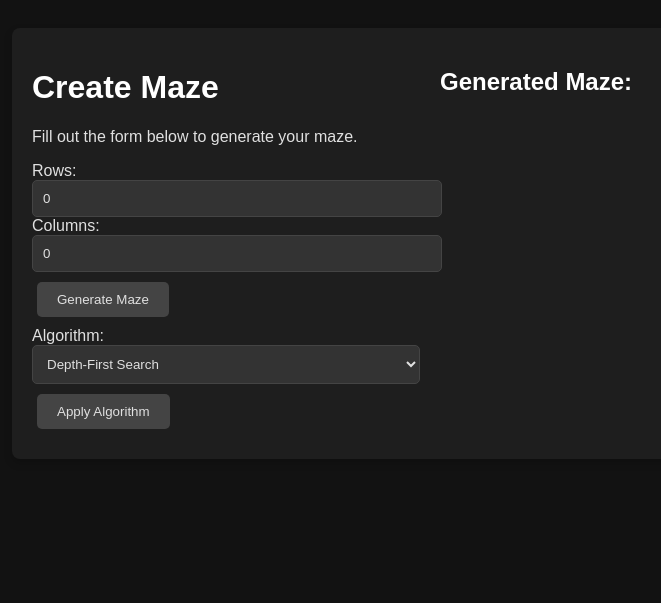
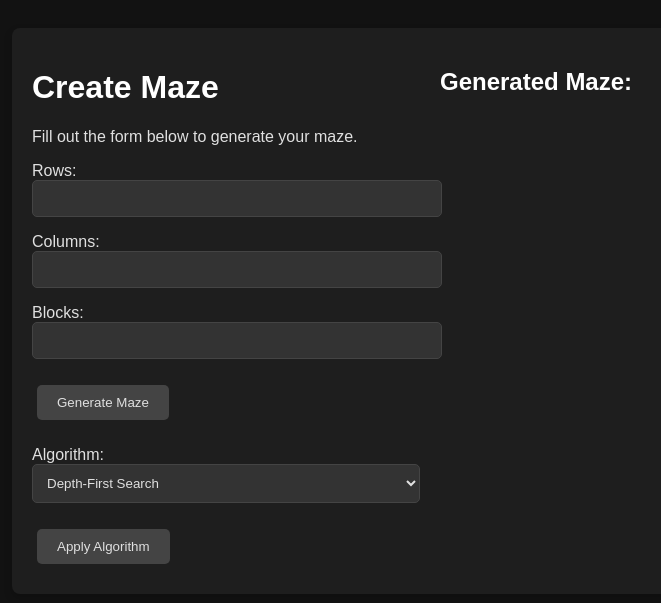
Before and after one commit to HarshAhalpara-001/DFS_BFS_In_Maze, a Django app: page / in a window 1280 px wide. Shown: the top 603 px of the page, without its empty margins (16-677 px from the left). Run offline with Django 5.2, Linux system fonts and the light colour scheme.

Commit message:
Modification in it_5

```diff
--- a/Website/forms.py
+++ b/Website/forms.py
@@ -3,6 +3,7 @@ from django import forms
 class MazeInfo(forms.Form):
     rows = forms.IntegerField(label='Rows')
     cols = forms.IntegerField(label='Columns')
+    blocks = forms.FloatField(label='Blocks')
 
 class Implementation(forms.Form):
     ALGORITHM_CHOICES = [
@@ -10,5 +11,10 @@ class Implementation(forms.Form):
         ('BFS', 'Breadth-First Search'),
     ]
     Algorithm = forms.ChoiceField(choices=ALGORITHM_CHOICES, label='Algorithm')
+    starting_X= forms.BooleanField(label='Starting_X'),
+    starting_Y= forms.BooleanField(label='Starting_Y'),
+    Ending_X= forms.BooleanField(label='Ending_X'),
+    Ending_Y= forms.BooleanField(label='Ending_Y'),
+
 class StepNavigationForm(forms.Form):
-    step_number = forms.IntegerField(label='Step Number', min_value=0, required=True)
+    step_number = forms.IntegerField(label='Step Number', min_value=0,)
--- a/Website/templates/Website/MazeCreation.html
+++ b/Website/templates/Website/MazeCreation.html
@@ -13,7 +13,8 @@
         padding: 20px;
       }
 
-        h1, h2 {
+      h1,
+      h2 {
         color: #ffffff;
       }
 
@@ -75,7 +76,8 @@
       }
 
       /* Styling for form inputs */
-        input, select {
+      input,
+      select {
         width: 100%;
         padding: 10px;
         border: 1px solid #444;
@@ -84,7 +86,8 @@
         color: #e0e0e0;
       }
 
-        input:focus, select:focus {
+      input:focus,
+      select:focus {
         outline: none;
         border-color: #007bff;
       }
@@ -95,34 +98,22 @@
       <!-- Fixed section for the first form -->
       <div class="form-section">
         <h1 class="text-4xl font-extrabold mb-5">Create Maze</h1>
-            <p class="text-lg mb-6">Fill out the form below to generate your maze.</p>
+        <p class="text-lg mb-6">
+          Fill out the form below to generate your maze.
+        </p>
 
         <!-- First Form for Maze Info -->
-            <form method="post" action="{% url 'Display_Matrix' %}" class="space-y-6 mb-8">
-                {% csrf_token %}
-                <div>
-                    <label for="rows" class="block font-semibold mb-2">Rows:</label>
-                    <input type="number" name="rows" id="rows" value="{{ data.rows|default:0 }}" placeholder="Enter number of rows" required />
-                </div>
-
-                <div>
-                    <label for="cols" class="block font-semibold mb-2">Columns:</label>
-                    <input type="number" name="cols" id="cols" value="{{ data.cols|default:0 }}" placeholder="Enter number of columns" required />
-                </div>
+        <form method="post" action="{% url 'Display_Matrix' %}">
+          {% csrf_token %} {{ form1.as_p }}
+          <!-- Render the MazeInfo form including the new blocks field -->
 
           <button type="submit">Generate Maze</button>
         </form>
 
         <!-- Second Form for Algorithm Selection -->
-            <form method="post" action="{% url 'implementation' %}" class="space-y-6">
-                {% csrf_token %}
-                <div>
-                    <label for="Algorithm" class="block font-semibold mb-2">Algorithm:</label>
-                    <select name="Algorithm" id="Algorithm" required>
-                        <option value="DFS" {% if data.Algo == 'DFS' %}selected{% endif %}>Depth-First Search</option>
-                        <option value="BFS" {% if data.Algo == 'BFS' %}selected{% endif %}>Breadth-First Search</option>
-                    </select>
-                </div>
+        <form method="post" action="{% url 'implementation' %}">
+          {% csrf_token %} {{ form2.as_p }}
+          <!-- Render the Algorithm selection form -->
 
           <button type="submit">Apply Algorithm</button>
         </form>
@@ -137,7 +128,9 @@
               {% for row in data.Matrix %}
               <tr>
                 {% for cell in row %}
-                            <td class="border table-cell {% if cell == 0 %}cell-black{% else %}cell-yellow{% endif %}">
+                <td
+                  class="border table-cell {% if cell == 0 %}cell-black{% else %}cell-yellow{% endif %}"
+                >
                   {{ forloop.parentloop.counter0 }},{{ forloop.counter0 }}
                 </td>
                 {% endfor %}
--- a/Website/views.py
+++ b/Website/views.py
@@ -12,30 +12,43 @@ from collections import deque
 def hello(request):
     return HttpResponse('Hello, this is Harsh')
 
-# Function to create a random matrix
-def dice_throw(m, n):
-    sequence = [0, 0, 0, 0, 1]  # 3/5 empty, 2/5 filled
+# Function to create a random matrix with specified number of blocks
+def dice_throw(m, n, blocks):
+    # Initialize matrix with all empty cells (0)
+    sequence = []
+    num_empty = int((1 - blocks) * 10)  # Number of empty spaces (0s)
+    num_blocks = int(blocks * 10)
+    sequence.extend([0] * num_empty)
+    sequence.extend([1] * num_blocks)
     return [[random.choice(sequence) for _ in range(n)] for _ in range(m)]
 
-# View for contact form and maze creation
+# View for the contact form and maze creation
 def contact_view(request):
-    form1 = MazeInfo(request.POST or None)
+    form1 = MazeInfo(request.POST or None)  # MazeInfo form
+    form2 = Implementation(request.POST or None)  # Algorithm selection form
+
     if request.method == 'POST' and form1.is_valid():
         rows = form1.cleaned_data.get('rows')
         cols = form1.cleaned_data.get('cols')
-        request.session['matrix'] = dice_throw(rows, cols)
+        blocks = form1.cleaned_data.get('blocks')  # Get the number of blocks
+
+        matrix = dice_throw(rows, cols, blocks)
+        request.session['matrix'] = matrix  # Store matrix in session
+
         return render(request, 'Website/MazeCreation.html', {
             'data': {
                 'rows': rows,
                 'cols': cols,
-                'Matrix': request.session['matrix']
+                'Matrix': matrix
             },
-            'form1': form1,
-            'form2': Implementation()
+            'form1': form1,  # Pass the MazeInfo form
+            'form2': form2   # Pass the Implementation form
         })
 
-    return render(request, 'Website/MazeCreation.html', {'form1': form1, 'form2': Implementation()})
-
+    return render(request, 'Website/MazeCreation.html', {
+        'form1': form1,  # Pass the MazeInfo form
+        'form2': form2   # Pass the Implementation form
+    })
 # Depth First Search function to find path in the maze
 def DFS(matrix):
     step = []
```
Also changed, not shown: db.sqlite3. Lines whose indentation alone changed are shown as unchanged.
